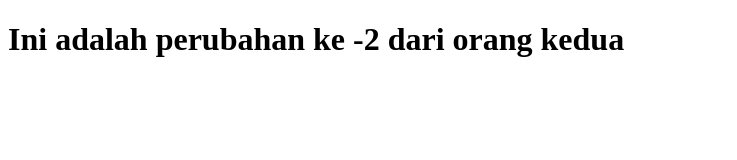
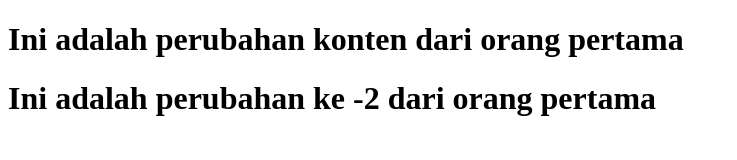
Before and after one commit to PeterCleon/testing-git, a plain HTML site: page index.html in a window 1280 px wide. Shown: the whole page, without its empty margins (0-737 px from the left). Drawn offline with Linux system fonts and the light colour scheme.

Commit message:
second commit

```diff
--- a/index.html
+++ b/index.html
@@ -7,7 +7,10 @@
 	</head>
 	<body>
 		<h1>
-			Ini adalah perubahan ke -2 dari orang kedua
+			Ini adalah perubahan konten dari orang pertama
+		</h1>
+		<h1>
+			Ini adalah perubahan ke -2 dari orang pertama
 		</h1>
 	</body>
 </html>
```
